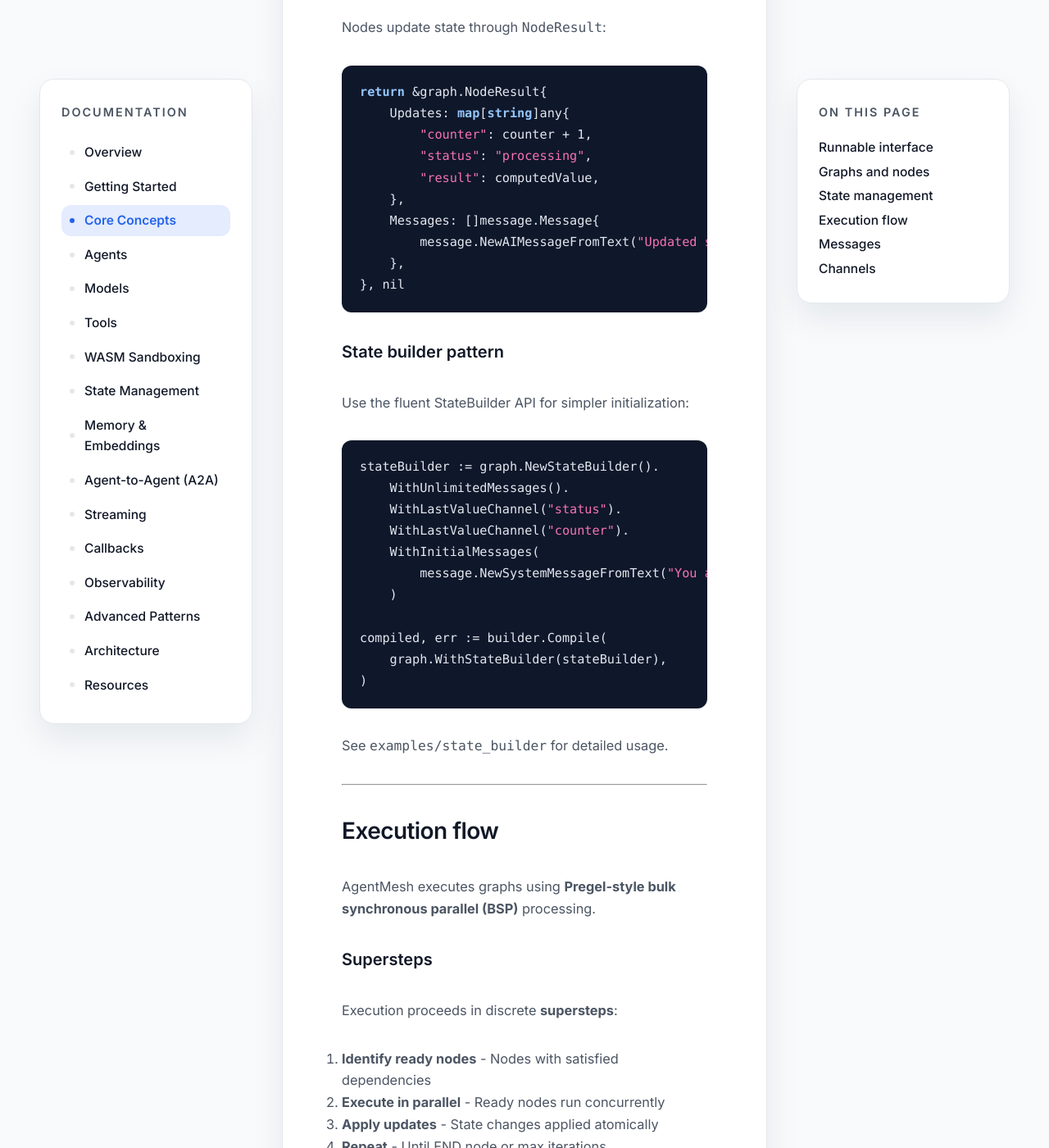
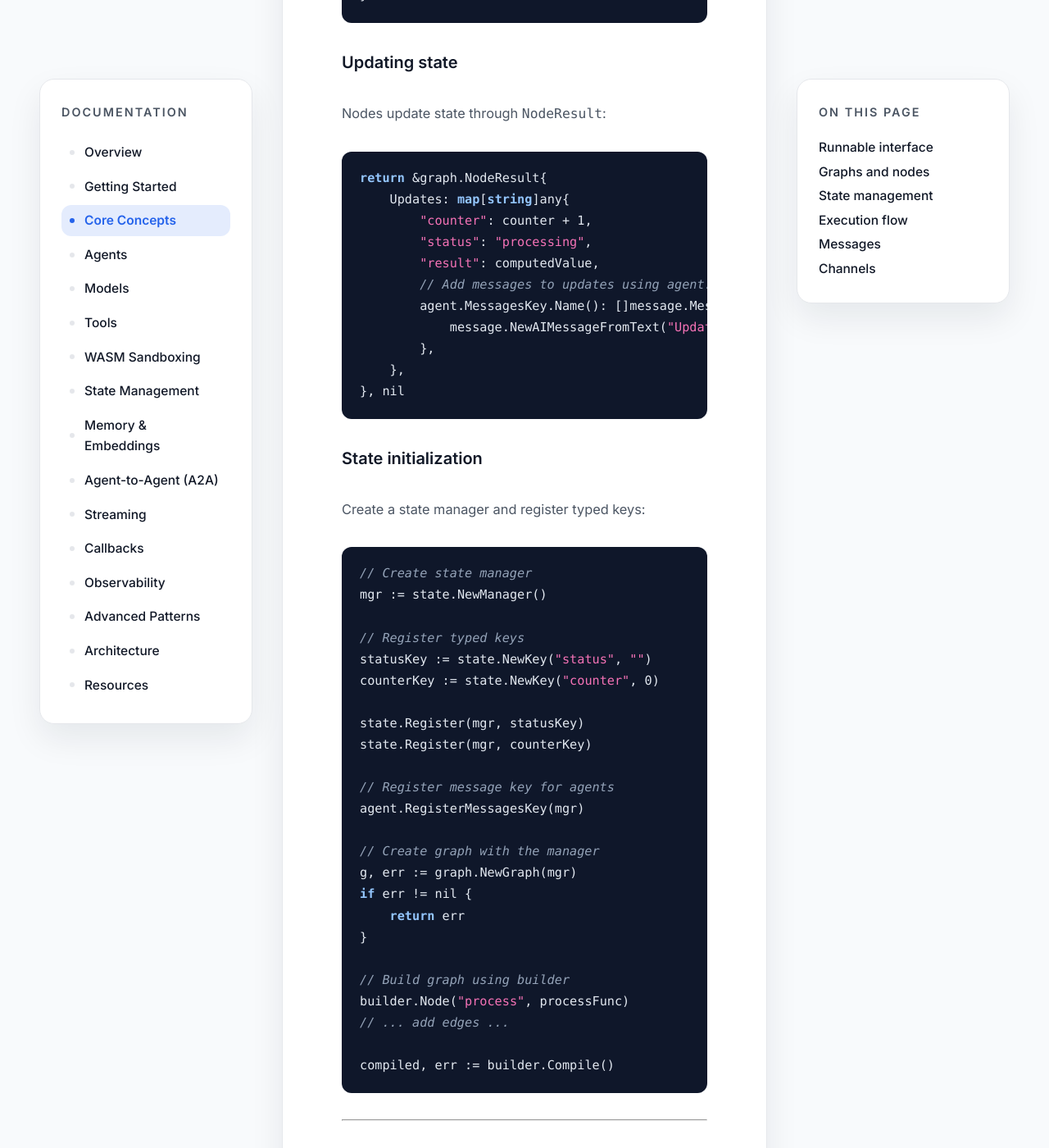
Before and after one commit to hupe1980/agentmesh, a Jekyll site: the page built from docs/core-concepts.md, in a window 1280 px wide and 1400 px high, scrolled down 6754 px. Shown: the whole window at 82% size. Built offline with Jekyll 4.4.1, drawn with Linux system fonts in a browser that asks for light colours; some of the changed text lies outside the part shown.

Commit message:
refactor(state): migrate message handling to agent package and update documentation

````diff
--- a/docs/core-concepts.md
+++ b/docs/core-concepts.md
@@ -133,7 +133,11 @@ A graph consists of:
 - **State** - Shared context accessible across all nodes
 
 ```go
-import "github.com/hupe1980/agentmesh/pkg/graph"
+import (
+    "github.com/hupe1980/agentmesh/pkg/agent"
+    "github.com/hupe1980/agentmesh/pkg/graph"
+    "github.com/hupe1980/agentmesh/pkg/state"
+)
 
 builder, err := graph.NewBuilder()
 if err != nil {
@@ -168,7 +172,7 @@ var (
     RawDataKey       = state.NewKey("raw_data", "")
     ProcessedDataKey = state.NewKey("processed_data", "")
     StatusKey        = state.NewKey("status", "")
-    MessagesKey      = state.MessagesKey
+    MessagesKey      = agent.MessagesKey  // From agent package
 )
 
 func processDataFunc(ctx context.Context, view *state.ReadView) (*graph.NodeResult, error) {
@@ -179,14 +183,14 @@ func processDataFunc(ctx context.Context, view *state.ReadView) (*graph.NodeResu
     // Process...
     processed := transform(data)
 
-    // Return updates
+    // Return updates (including messages via agent.MessagesKey)
     return &graph.NodeResult{
         Updates: map[string]any{
             "processed_data": processed,
             "status": "complete",
-        },
-        Messages: []message.Message{
-            message.NewAIMessageFromText("Processing complete"),
+            agent.MessagesKey.Name(): []message.Message{
+                message.NewAIMessageFromText("Processing complete"),
+            },
         },
     }, nil
 }
@@ -199,11 +203,11 @@ func processDataFunc(ctx context.Context, view *state.ReadView) (*graph.NodeResu
 
 ### Conditional routing
 
-Dynamically route to different nodes based on results:
+Dynamically route to different nodes based on state:
 
 ```go
-builder.AddConditionalEdges("classifier", func(result *graph.NodeResult) []string {
-    category := result.Updates["category"].(string)
+builder.AddConditionalEdges("classifier", func(ctx context.Context, view *state.ReadView) []string {
+    category := state.GetFromView(view, CategoryKey)
     switch category {
     case "urgent":
         return []string{"urgent_handler"}
@@ -230,7 +234,7 @@ Nodes receive immutable state views with typed key access:
 var (
     CounterKey  = state.NewKey("counter", 0)
     StatusKey   = state.NewKey("status", "")
-    MessagesKey = state.MessagesKey
+    MessagesKey = agent.MessagesKey  // From agent package
 )
 
 func myNode(ctx context.Context, view *state.ReadView) (*graph.NodeResult, error) {
@@ -253,32 +257,44 @@ return &graph.NodeResult{
         "counter": counter + 1,
         "status": "processing",
         "result": computedValue,
-    },
-    Messages: []message.Message{
-        message.NewAIMessageFromText("Updated successfully"),
+        // Add messages to updates using agent.MessagesKey
+        agent.MessagesKey.Name(): []message.Message{
+            message.NewAIMessageFromText("Updated successfully"),
+        },
     },
 }, nil
 ```
 
-### State builder pattern
+### State initialization
 
-Use the fluent StateBuilder API for simpler initialization:
+Create a state manager and register typed keys:
 
 ```go
-stateBuilder := graph.NewStateBuilder().
-    WithUnlimitedMessages().
-    WithLastValueChannel("status").
-    WithLastValueChannel("counter").
-    WithInitialMessages(
-        message.NewSystemMessageFromText("You are a helpful assistant"),
-    )
+// Create state manager
+mgr := state.NewManager()
 
-compiled, err := builder.Compile(
-    graph.WithStateBuilder(stateBuilder),
-)
+// Register typed keys
+statusKey := state.NewKey("status", "")
+counterKey := state.NewKey("counter", 0)
+
+state.Register(mgr, statusKey)
+state.Register(mgr, counterKey)
+
+// Register message key for agents
+agent.RegisterMessagesKey(mgr)
+
+// Create graph with the manager
+g, err := graph.NewGraph(mgr)
+if err != nil {
+    return err
+}
+
+// Build graph using builder
+builder.Node("process", processFunc)
+// ... add edges ...
+
+compiled, err := builder.Compile()
 ```
-
-See `examples/state_builder` for detailed usage.
 
 ---
 
@@ -332,21 +348,34 @@ builder.Node("writer", func(ctx context.Context, view *state.ReadView) (*graph.N
     draft := generateDraft()
     return &graph.NodeResult{
         Updates: map[string]any{"draft": draft},
-        NextNodes: []string{"evaluator"},
     }, nil
 })
 
 builder.Node("evaluator", func(ctx context.Context, view *state.ReadView) (*graph.NodeResult, error) {
     draft := state.GetFromView(view, DraftKey)
     if isGoodEnough(draft) {
-        return &graph.NodeResult{NextNodes: []string{"END"}}, nil
+        // Set done flag to route to END
+        return &graph.NodeResult{
+            Updates: map[string]any{"done": true},
+        }, nil
     }
     // Loop back to writer for refinement
     return &graph.NodeResult{
-        Updates: map[string]any{"feedback": "improve clarity"},
-        NextNodes: []string{"writer"},
+        Updates: map[string]any{
+            "feedback": "improve clarity",
+            "done": false,
+        },
     }, nil
 })
+
+// Use conditional edges to route based on state
+builder.AddConditionalEdges("evaluator", func(ctx context.Context, view *state.ReadView) []string {
+    done := state.GetFromView(view, DoneKey)
+    if done {
+        return []string{"END"}
+    }
+    return []string{"writer"}
+}, []string{"END", "writer"})
 ```
 
 ### Max iterations
@@ -447,7 +476,9 @@ state.AddChannel(channel.NewTopicChannel("messages", 100))
 
 // Updates append to the list
 result := &graph.NodeResult{
-    Messages: []message.Message{newMessage}, // Appends
+    Updates: map[string]any{
+        "messages": []message.Message{newMessage}, // Appends to topic channel
+    },
 }
 ```
 
````
Also changed, not shown: other parts of docs/core-concepts.md (+1 -1 lines), docs/agents.md (+15 -8 lines), docs/architecture.md (+47 -32 lines), docs/checkpointing.md (+38 -26 lines), docs/state-management.md (+15 -15 lines), docs/streaming.md (+4 -2 lines), examples/checkpoint_signing/README.md, examples/checkpointing/README.md, examples/message_retention/README.md, examples/state_builder/README.md, 4 other files.
